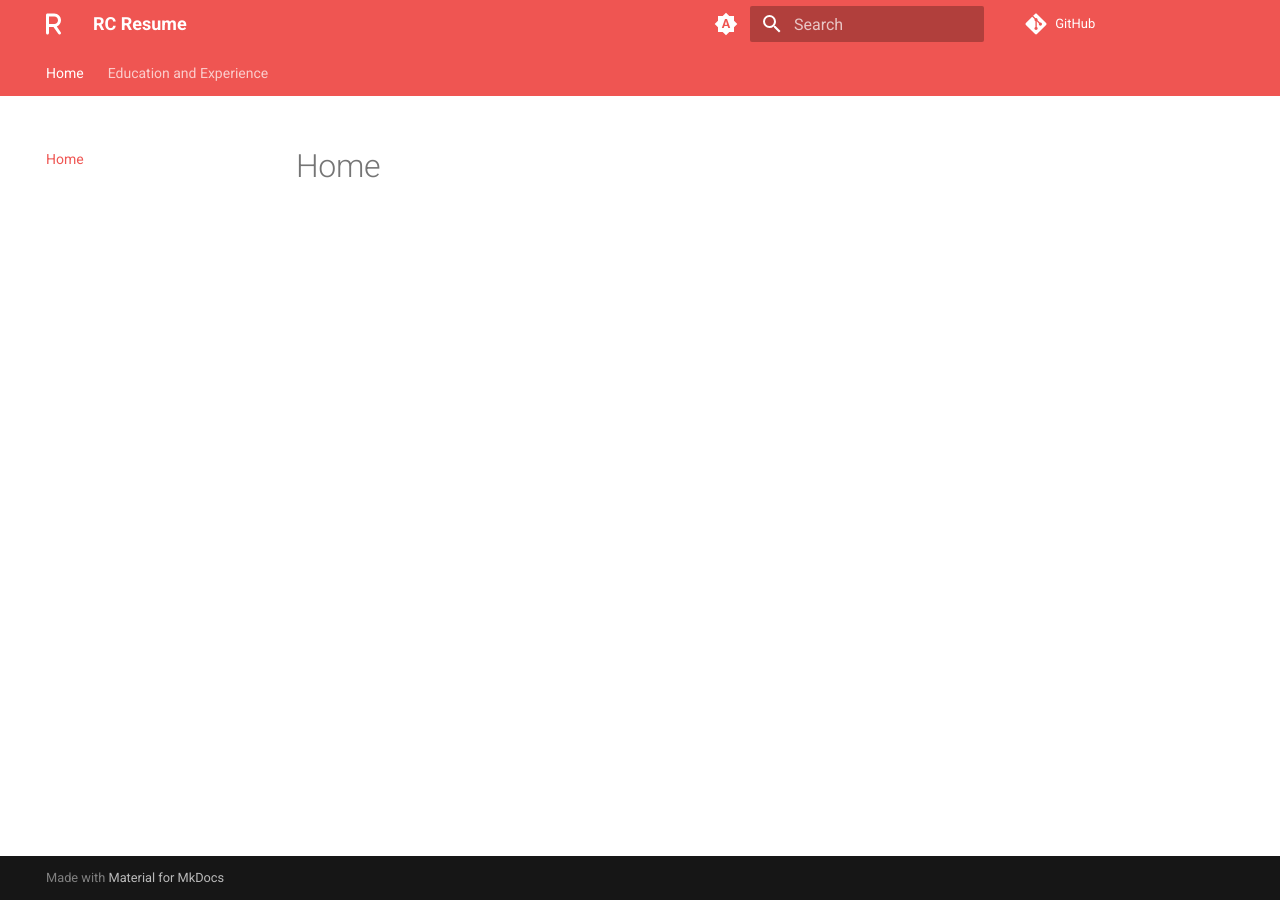
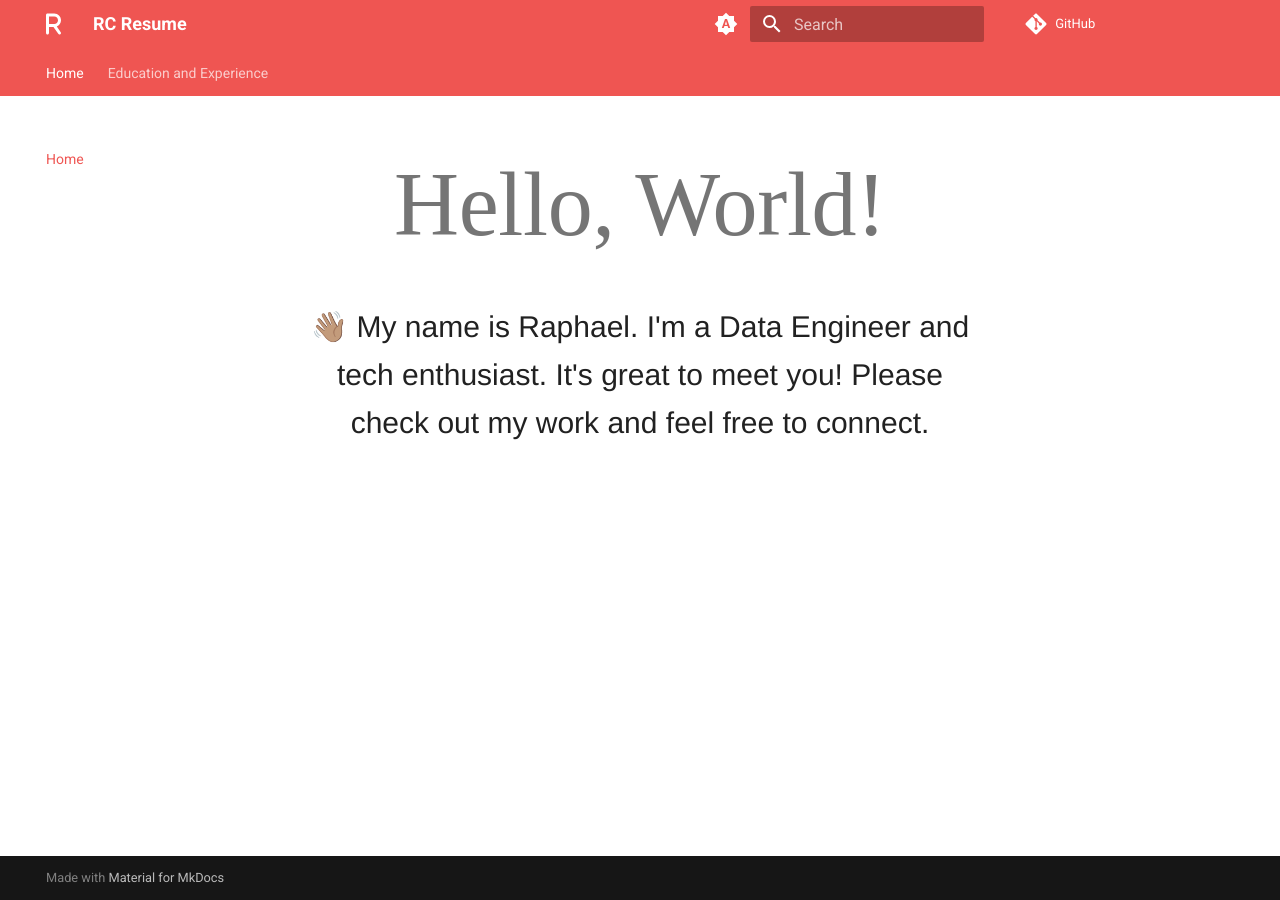
Before and after one commit to RaphCodec/Resume, an MkDocs documentation site: the page built from docs/index.md, in a window 1280 px wide. Built offline with MkDocs 1.6.1 and Material for MkDocs 9.7.7, drawn with Linux system fonts in a browser that asks for light colours; comment, search, counter and statistics services are not loaded.

Commit message:
feat(index): add an intro to the home page

```diff
--- a/docs/index.md
+++ b/docs/index.md
@@ -1 +1,6 @@
-# Home
+# <div style="text-align: center; font-size: 4.5rem; font-family: Brush Script MT;">Hello, World!</div>
+
+
+<div style="text-align: center; font-size: 1.5rem; font-family: Helvetica;">
+👋🏽 My name is Raphael. I'm a Data Engineer and tech enthusiast.  It's great to meet you! Please check out my work and feel free to connect.
+</div>
```
